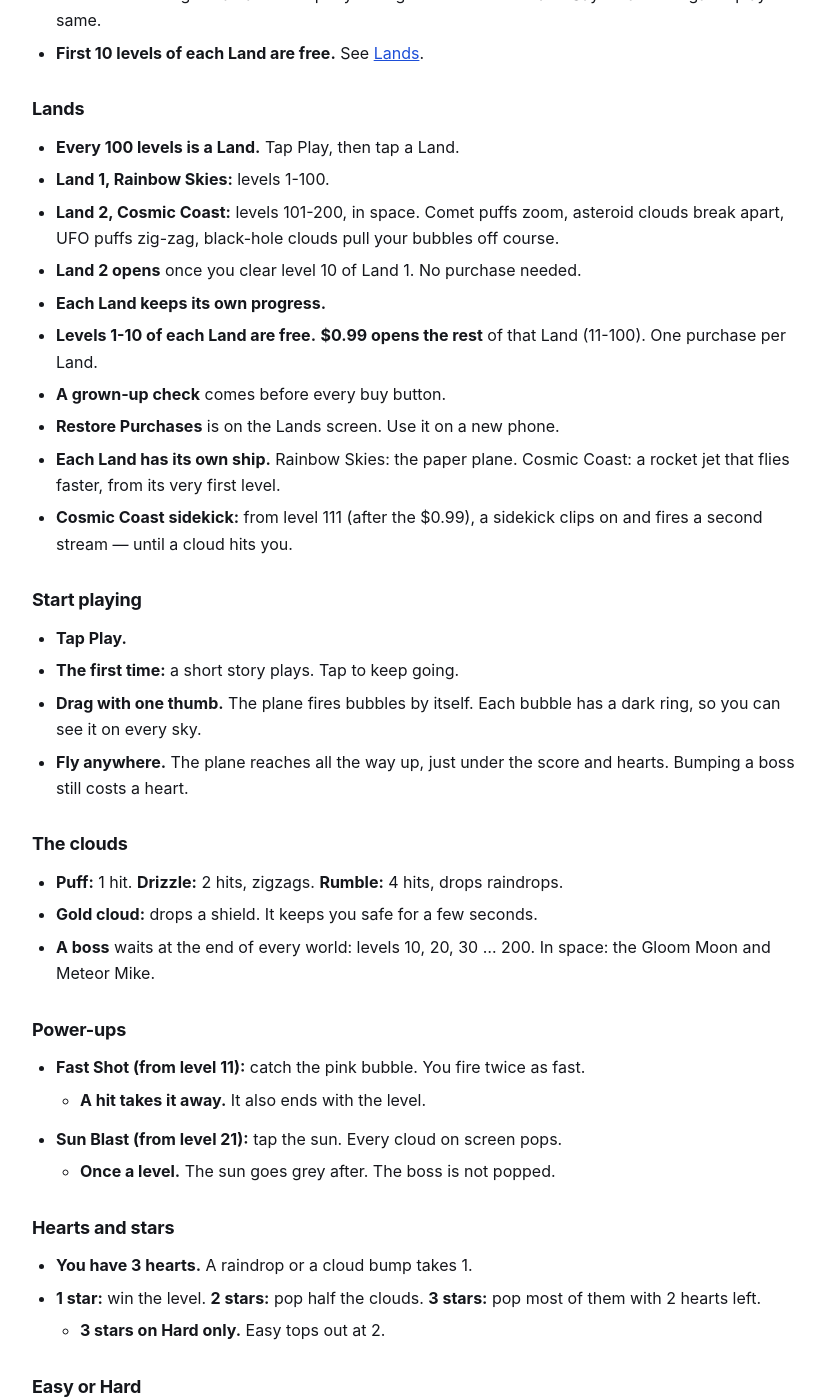
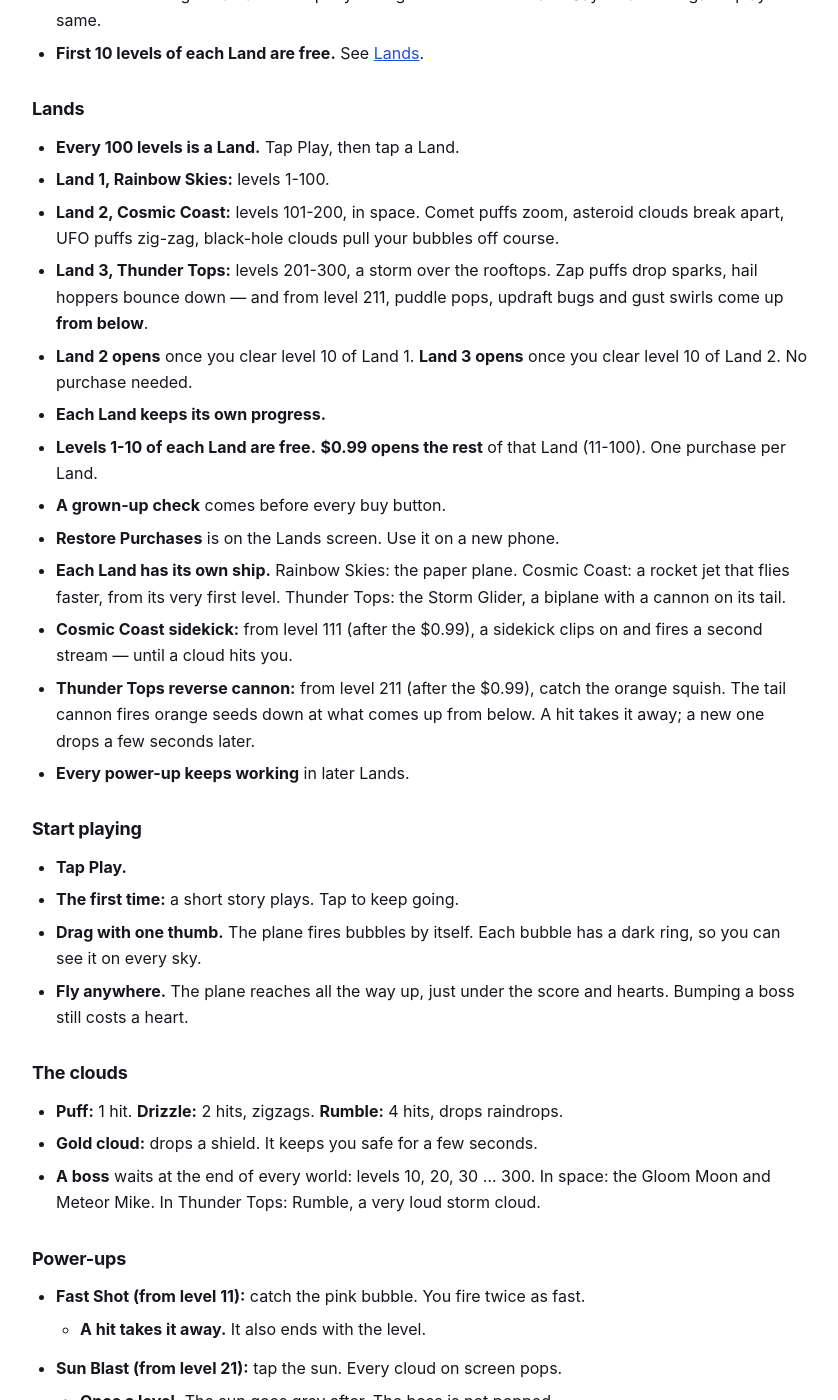
Before and after one commit to mytombrown/team-assist-help, a Jekyll site: the page built from _guides/squishyskypatrol/getting-started.md, in a window 1280 px wide and 1400 px high, scrolled down 591 px. Shown: the whole window, without its empty margins (218-1056 px from the left). Built offline with Jekyll 4.4.1, drawn with Linux system fonts in a browser that asks for light colours; some of the changed text lies outside the part shown.

Commit message:
Build 11 (Sky Patrol 1.0): Land 3 Thunder Tops (201-300, boss Rumble), Storm Glider, reverse cannon from 211, foes from below, first 10 levels free, $0.99 (SSP-1360)
Co-Authored-By: Claude Opus 5.5 <noreply@anthropic.com>

```diff
--- a/_guides/squishyskypatrol/getting-started.md
+++ b/_guides/squishyskypatrol/getting-started.md
@@ -3,8 +3,8 @@ title: "How do I get started?"
 app: squishyskypatrol
 category: getting-started
 order: 1
-tags: "start, first time, new, play, level 1, story, map, stars, hearts, score, high score, total score, game center, leaderboard, sky patrol, clouds, bob, fast shot, sun blast, power-up, 100 levels, worlds, easy, hard, difficulty, trophy, iphone duo, sideways, landscape, camera, lands, land 2, cosmic coast, rocket jet, sidekick, purchase, restore, free levels, 200 levels, icloud, sync, new phone, ipad, meet the cast, cast, heroes, villains, characters"
-quick: "Tap Play, then pick a Land. Drag the plane with one thumb — it pops clouds by itself. 200 levels in 2 Lands; the first 10 of each Land are free. Fast Shot from level 11, Sun Blast from level 21."
+tags: "start, first time, new, play, level 1, story, map, stars, hearts, score, high score, total score, game center, leaderboard, sky patrol, clouds, bob, fast shot, sun blast, power-up, 100 levels, worlds, easy, hard, difficulty, trophy, iphone duo, sideways, landscape, camera, lands, land 2, cosmic coast, rocket jet, sidekick, purchase, restore, free levels, 200 levels, 300 levels, land 3, thunder tops, storm glider, reverse cannon, rumble, from below, icloud, sync, new phone, ipad, meet the cast, cast, heroes, villains, characters"
+quick: "Tap Play, then pick a Land. Drag the plane with one thumb — it pops clouds by itself. 300 levels in 3 Lands; the first 10 of each Land are free. Fast Shot from level 11, Sun Blast from level 21."
 related:
   - troubleshooting
 ---
@@ -26,13 +26,16 @@ related:
 - **Every 100 levels is a Land.** Tap Play, then tap a Land.
 - **Land 1, Rainbow Skies:** levels 1-100.
 - **Land 2, Cosmic Coast:** levels 101-200, in space. Comet puffs zoom, asteroid clouds break apart, UFO puffs zig-zag, black-hole clouds pull your bubbles off course.
-- **Land 2 opens** once you clear level 10 of Land 1. No purchase needed.
+- **Land 3, Thunder Tops:** levels 201-300, a storm over the rooftops. Zap puffs drop sparks, hail hoppers bounce down — and from level 211, puddle pops, updraft bugs and gust swirls come up **from below**.
+- **Land 2 opens** once you clear level 10 of Land 1. **Land 3 opens** once you clear level 10 of Land 2. No purchase needed.
 - **Each Land keeps its own progress.**
 - **Levels 1-10 of each Land are free.** **$0.99 opens the rest** of that Land (11-100). One purchase per Land.
 - **A grown-up check** comes before every buy button.
 - **Restore Purchases** is on the Lands screen. Use it on a new phone.
-- **Each Land has its own ship.** Rainbow Skies: the paper plane. Cosmic Coast: a rocket jet that flies faster, from its very first level.
+- **Each Land has its own ship.** Rainbow Skies: the paper plane. Cosmic Coast: a rocket jet that flies faster, from its very first level. Thunder Tops: the Storm Glider, a biplane with a cannon on its tail.
 - **Cosmic Coast sidekick:** from level 111 (after the $0.99), a sidekick clips on and fires a second stream — until a cloud hits you.
+- **Thunder Tops reverse cannon:** from level 211 (after the $0.99), catch the orange squish. The tail cannon fires orange seeds down at what comes up from below. A hit takes it away; a new one drops a few seconds later.
+- **Every power-up keeps working** in later Lands.
 
 ## Start playing
 
@@ -45,7 +48,7 @@ related:
 
 - **Puff:** 1 hit. **Drizzle:** 2 hits, zigzags. **Rumble:** 4 hits, drops raindrops.
 - **Gold cloud:** drops a shield. It keeps you safe for a few seconds.
-- **A boss** waits at the end of every world: levels 10, 20, 30 … 200. In space: the Gloom Moon and Meteor Mike.
+- **A boss** waits at the end of every world: levels 10, 20, 30 … 300. In space: the Gloom Moon and Meteor Mike. In Thunder Tops: Rumble, a very loud storm cloud.
 
 ## Power-ups
 
```
